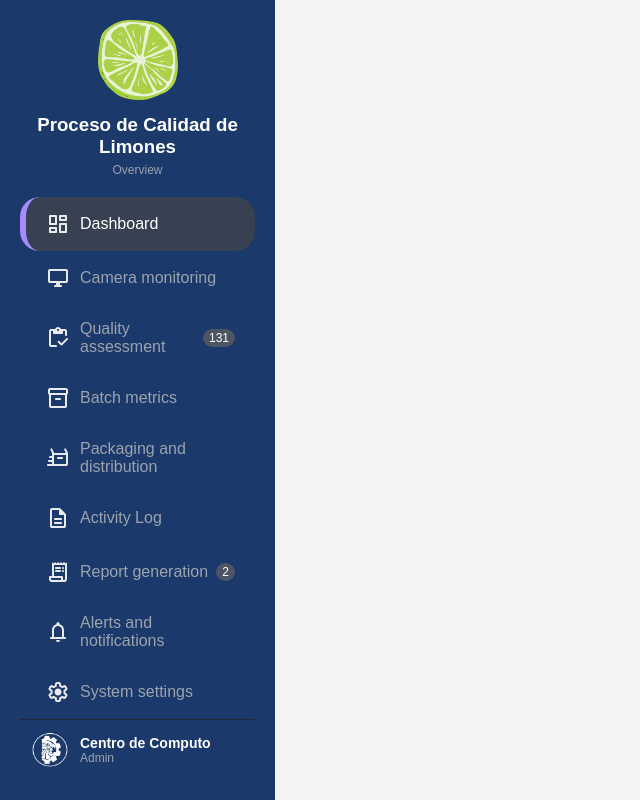
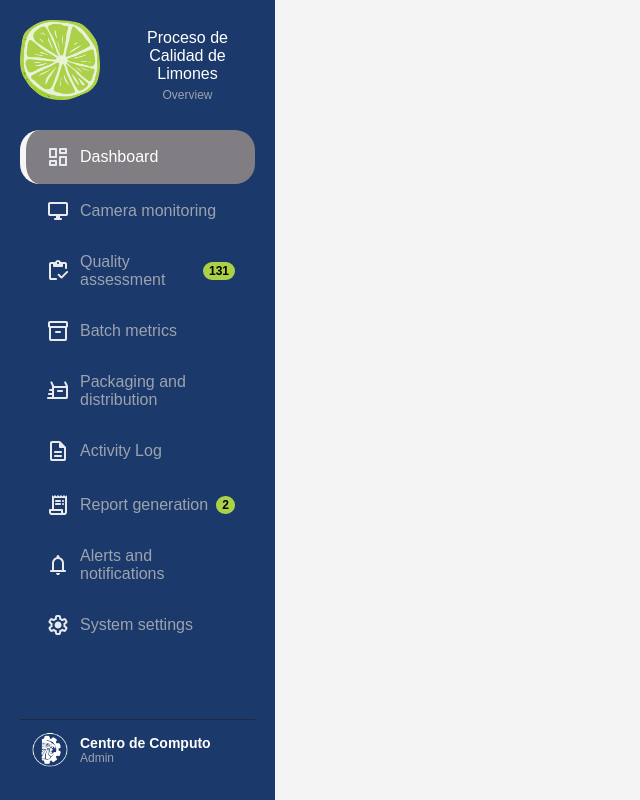
Before and after one commit to RomaFiles/Dashboard-Limones, a website built with Vite: page index.html in a window 1280 px wide. Shown: the whole page, without its empty margins (0-640 px from the left). Built offline with nearby package versions, Linux system fonts and the light colour scheme.

Commit message:
few updates on css to sidebar menus

```diff
--- a/index.html
+++ b/index.html
@@ -10,8 +10,10 @@
         <div class="sidebar">
             <div class="logo">
                 <img src="public/lemon-logo3.png" alt="TECNM Logo" />
-                <h3>Proceso de Calidad de Limones</h3>
-                <p>Overview</p>
+                <div class="logo-container">
+                    <span class="text-container">Proceso de Calidad de Limones</span>
+                    <span id="logo-span">Overview</span>
+                </div>
             </div>
 
             <ul class="menu">
--- a/style.css
+++ b/style.css
@@ -21,6 +21,8 @@ body {
 }
 
 .logo {
+    display: flex;
+    align-items: center;
     text-align: center;
     color: #fff;
     margin-bottom: 20px;
@@ -30,13 +32,19 @@ body {
     width: 80px;
     height: 80px;
     margin-bottom: 10px;
+    margin-right: 20px;
 }
 
-.logo h3 {
+.logo-container{
+    display: flex;
+    flex-direction: column;
+}
+
+.text-container {
     margin-bottom: 5px;
 }
 
-.logo p {
+#logo-span {
     font-size: 12px;
     color: #9ca3af;
 }
@@ -60,17 +68,25 @@ body {
     border-radius: 20px;
 }
 
+.menu-item img {
+    transition: filter 0.3s ease;
+}
+
 /* Hover (sin línea morada) */
 .menu-item:hover {
-    background-color: #1f2937;
-    color: #fff;
+    background-color: #f6f6f6;
+    color: #171512;
+}
+
+.menu-item:hover img {
+    filter: invert(1);
 }
 
 /* Activo (con línea morada a la izquierda) */
 .menu-item.active {
-    background-color: #374151;
+    background-color: #807e82;
     color: #fff;
-    border-left: 6px solid #a78bfa; /* Línea morada */
+    border-left: 6px solid #f6f6f6; /* Línea morada */
 }
 
 /* Iconos y badges */
@@ -80,8 +96,9 @@ body {
 }
 
 .badge {
-    background-color: #4b5563;
-    color: #fff;
+    background-color: #abd148;
+    color: #000;
+    font-weight: bold;
     font-size: 12px;
     padding: 2px 6px;
     border-radius: 12px;
```
